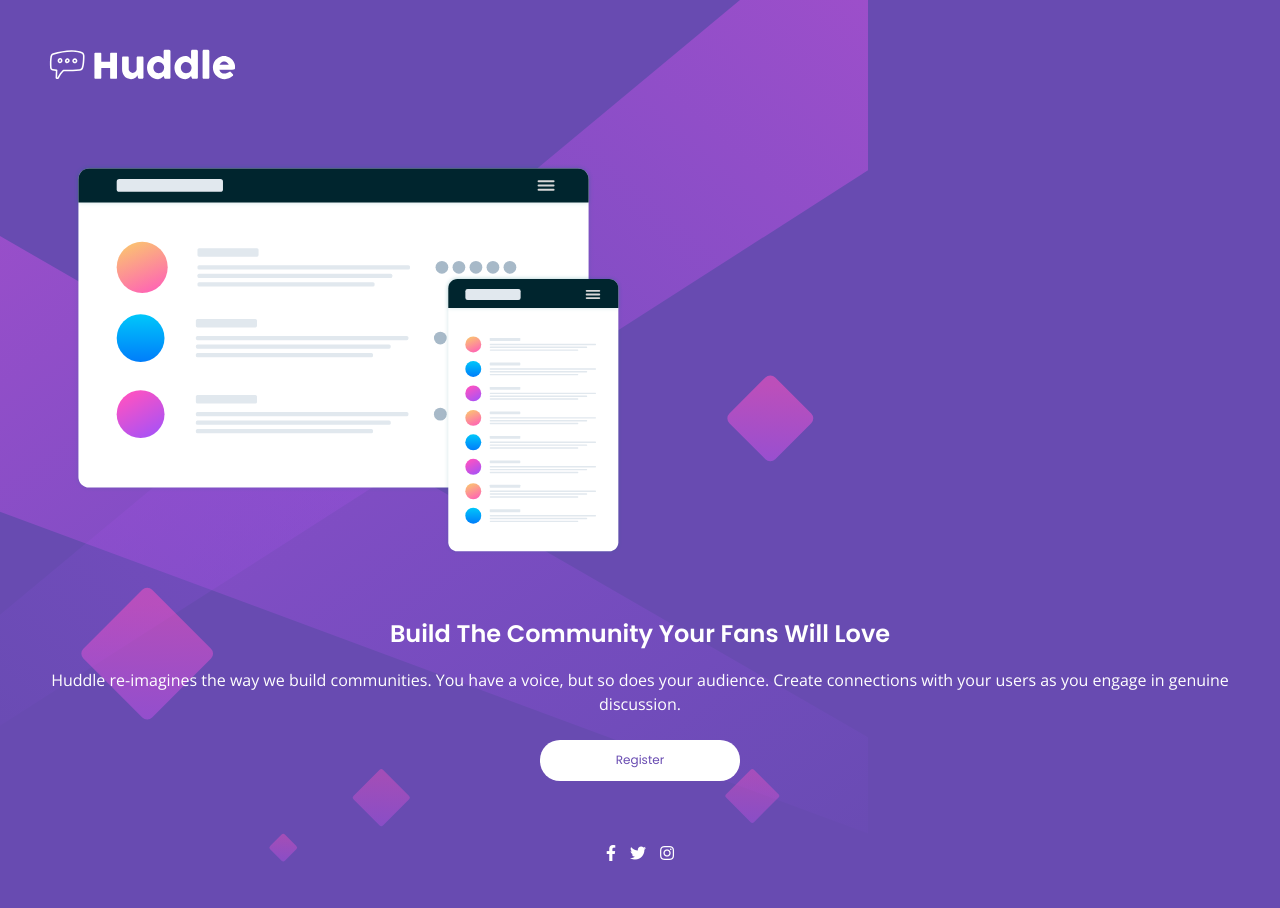
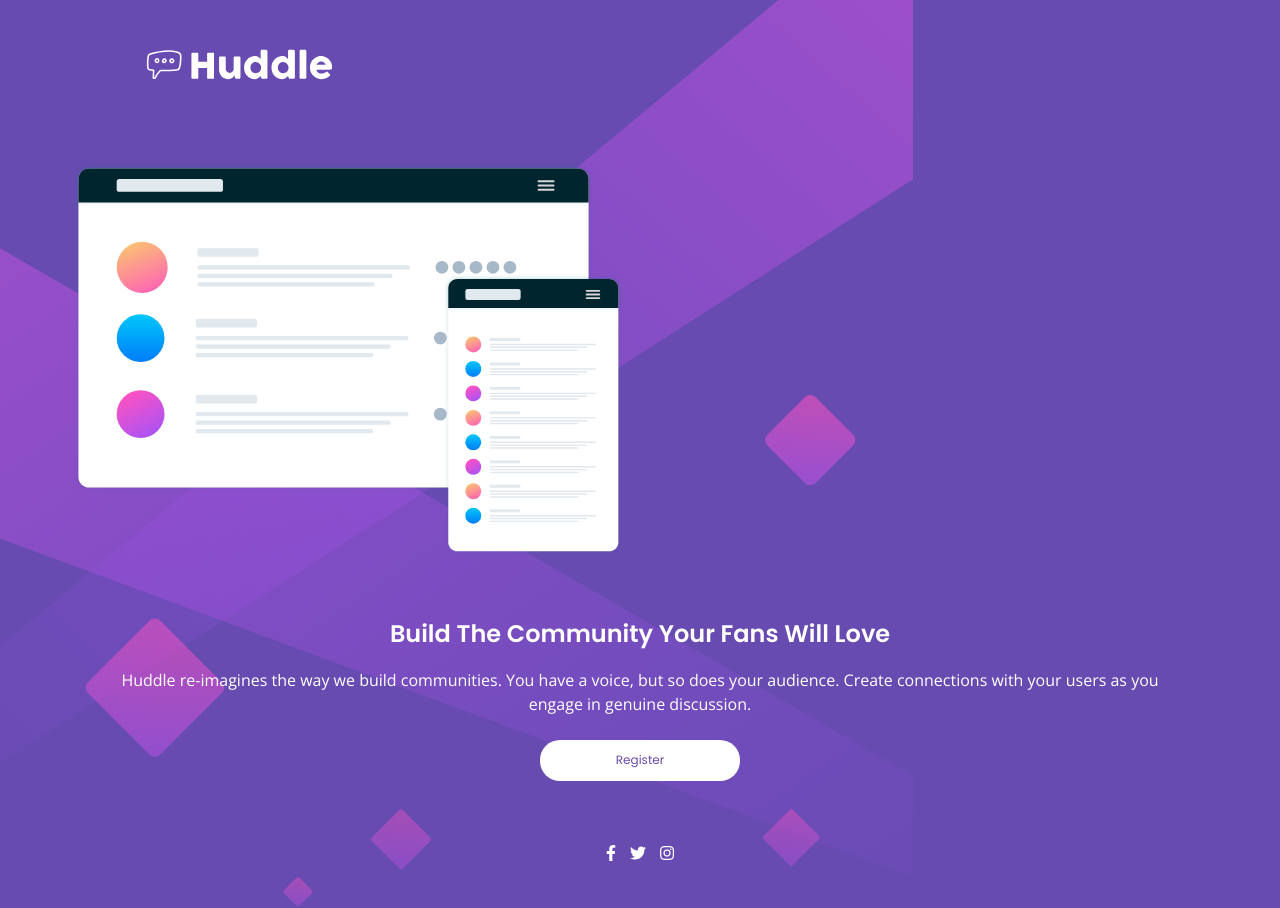
Before and after one commit to pcloverdevelopment/huddle-challenge, a plain HTML site: page index.html in a window 1280 px wide. Before the commit the page ends 863 px from the top, so only its background shows below. Drawn offline with nearby package versions, Linux system fonts and the light colour scheme.

Commit message:
refactored mobile design

```diff
--- a/style.css
+++ b/style.css
@@ -19,10 +19,13 @@ main {
 }
 
 /* Header Styling */
+header {
+  padding: 40px 0 70px 10.667%;
+}
+
 header img {
-  width: 32%;
+  width: 35.8042%;
   max-width: 200px;
-  padding: 40px 0 70px 40px;
 }
 
 /* Flex Container Styling */
@@ -37,15 +40,17 @@ figure {
 }
 
 figure img {
-  width: 78.93%;
+  width: 78.9333%;
   max-width: 696px;
   display: block;
   margin: 0 auto;
 }
 
 /* Section Styling */
+section {
+  padding: 60px 0 64px 0;
+}
 
-/* Section Styling */
 section h1 {
   font-family: "Poppins", sans-serif;
   font-weight: 600;
@@ -53,7 +58,7 @@ section h1 {
   line-height: 1.5em;
   color: #fff;
   text-align: center;
-  padding: 60px 47.5px 16px 47.5px;
+  padding: 0 12.667% 0 12.667%;
 }
 
 section p {
@@ -63,7 +68,7 @@ section p {
   line-height: 1.5em;
   color: #fff;
   text-align: center;
-  padding: 0 35.5px 24px 35.5px;
+  padding: 16px 9.4667% 24px 9.4667%;
 }
 
 section button {
@@ -82,8 +87,8 @@ section button {
 
 /* Section Styling */
 aside {
-  padding-top: 64px;
   text-align: center;
+  padding-bottom: 45px;
 }
 
 aside i {
```
